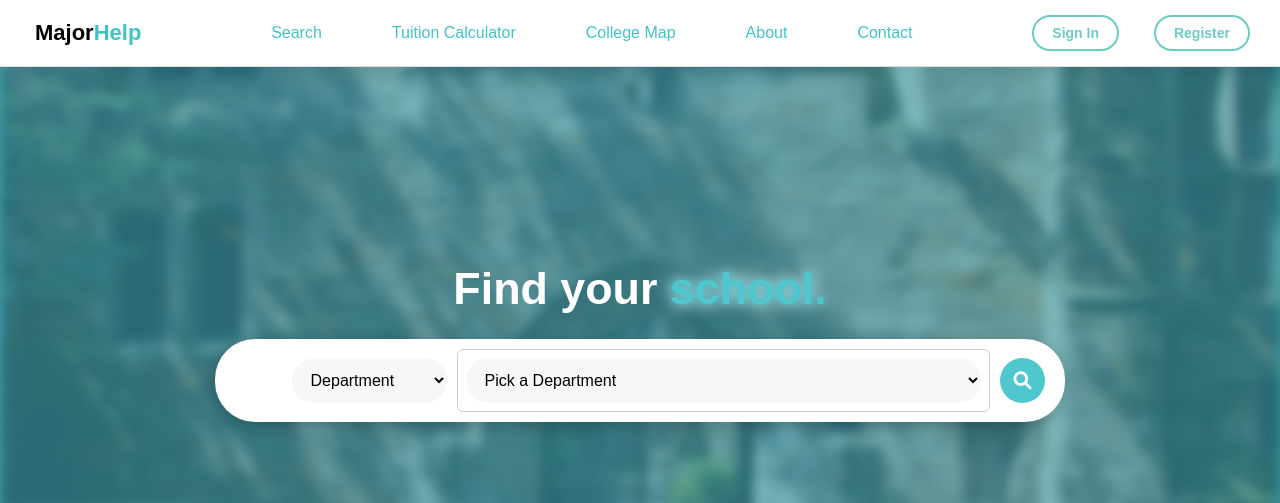
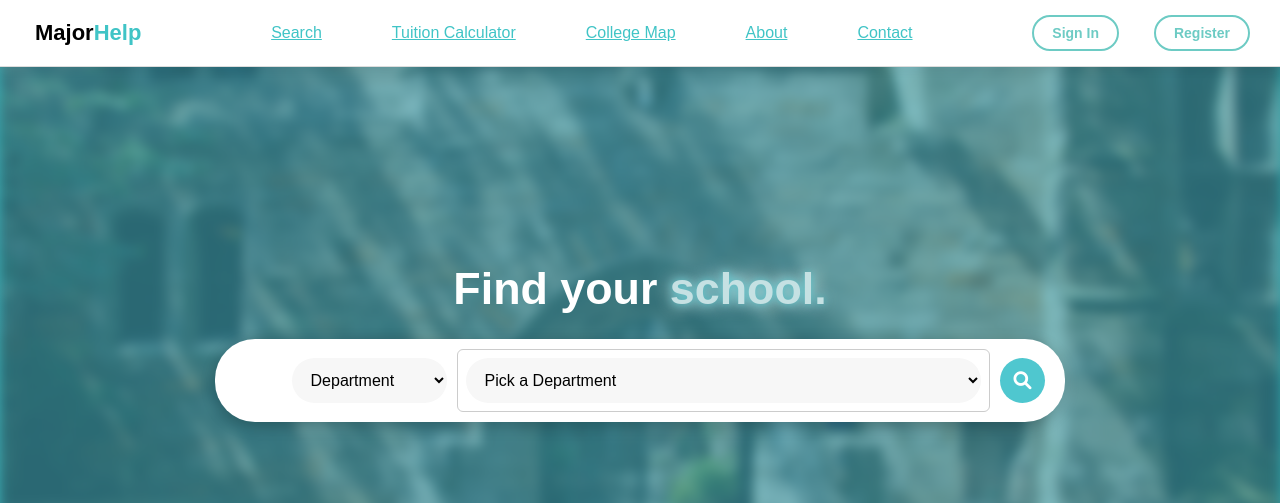
Before and after one commit to JosephPreuss/MajorHelp, a Django app: page /search/ in a window 1280 px wide. Shown: the top 503 px of the page. Run offline with Django 4.2, Linux system fonts and the light colour scheme.

Commit message:
Updates some styling issues rec by videl

```diff
--- a/MajorHelp/static/css/navbar/navbar.css
+++ b/MajorHelp/static/css/navbar/navbar.css
@@ -57,6 +57,7 @@
 
     .nav-links li a {
         font-size: 16px;
+        text-decoration: underline !important;
         color: #40c4c6;
         transition: color 0.3s;
     }
--- a/MajorHelp/static/css/search/search.css
+++ b/MajorHelp/static/css/search/search.css
@@ -72,7 +72,7 @@ body::before {
     }
 
     .hero-heading .highlight {
-        color: #4fc7cf;
+        color: #c5e1e3;
     }
 
     .styled-search-form {
```
Also changed, not shown: db.sqlite3.
